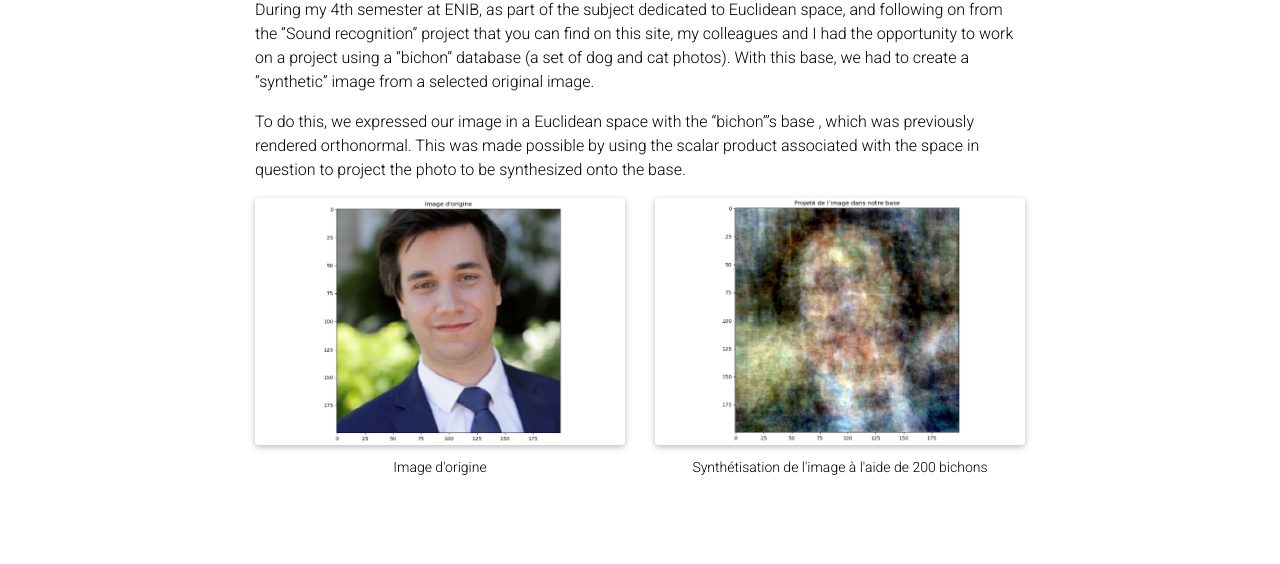
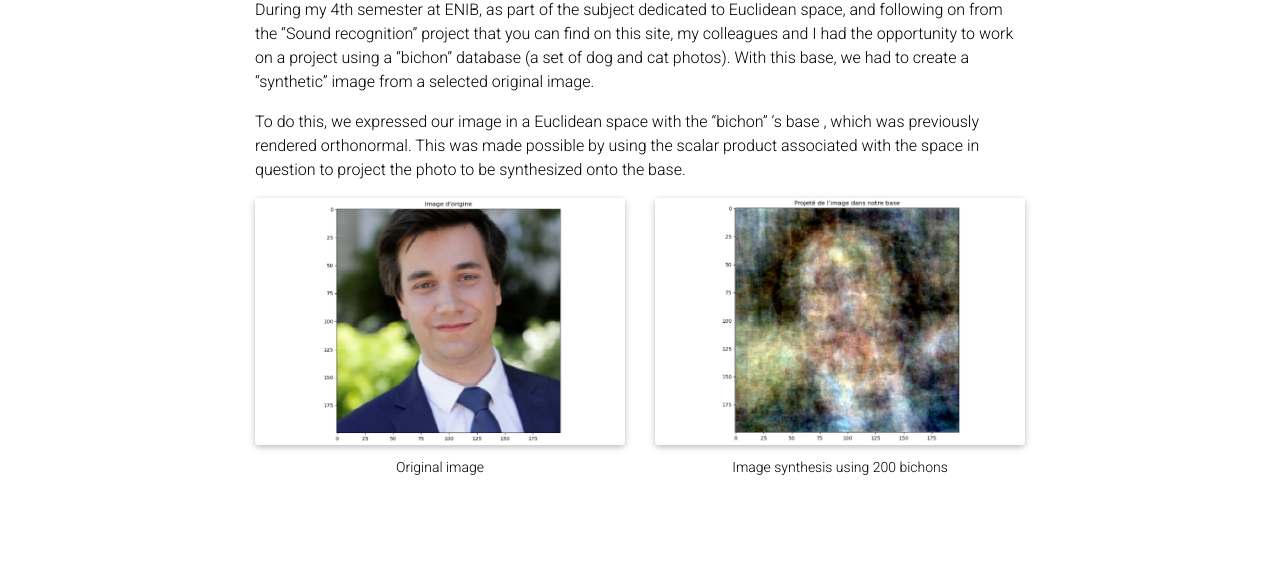
Before and after one commit to mpek29/en, a Jekyll site: the page built from _projects/natural_encoding_bichons.md, in a window 1280 px wide. Shown: the part 189-753 px from the top of the page. Built offline with Jekyll 4.4.1, drawn with Linux system fonts in a browser that asks for light colours; full-size pictures stand in for the smaller copies a plugin makes; comment, search, counter and statistics services are not loaded; a style sheet for code colours, icons or effects is not loaded.

Commit message:
Update natural_encoding_bichons.md

```diff
--- a/_projects/natural_encoding_bichons.md
+++ b/_projects/natural_encoding_bichons.md
@@ -9,13 +9,13 @@ category: 2022
 
 During my 4th semester at ENIB, as part of the subject dedicated to Euclidean space, and following on from the "Sound recognition" project that you can find on this site, my colleagues and I had the opportunity to work on a project using a "bichon" database (a set of dog and cat photos). With this base, we had to create a "synthetic" image from a selected original image.
 
-To do this, we expressed our image in a Euclidean space with the "bichon"'s base , which was previously rendered orthonormal. This was made possible by using the scalar product associated with the space in question to project the photo to be synthesized onto the base.
+To do this, we expressed our image in a Euclidean space with the "bichon" 's base , which was previously rendered orthonormal. This was made possible by using the scalar product associated with the space in question to project the photo to be synthesized onto the base.
 
 <div class="row">
     <div class="col-sm mt-3 mt-md-0">
-        {% include figure.html path="assets/img/projects/natural_encoding_bichons/main.jpg" class="img-fluid rounded z-depth-1" caption="Image d'origine" %}
+        {% include figure.html path="assets/img/projects/natural_encoding_bichons/main.jpg" class="img-fluid rounded z-depth-1" caption="Original image" %}
     </div>
     <div class="col-sm mt-2 mt-md-0">
-        {% include figure.html path="assets/img/projects/natural_encoding_bichons/1.jpg" class="img-fluid rounded z-depth-1" caption="Synthétisation de l'image à l'aide de 200 bichons" %}
+        {% include figure.html path="assets/img/projects/natural_encoding_bichons/1.jpg" class="img-fluid rounded z-depth-1" caption="Image synthesis using 200 bichons" %}
     </div>
 </div>
```
